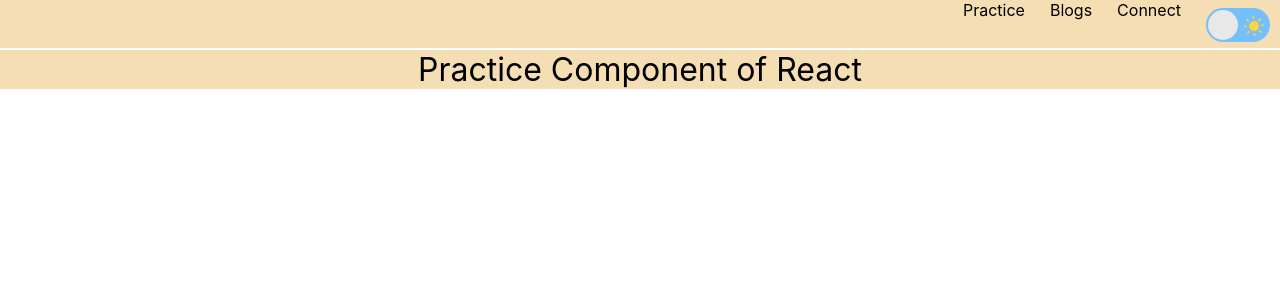
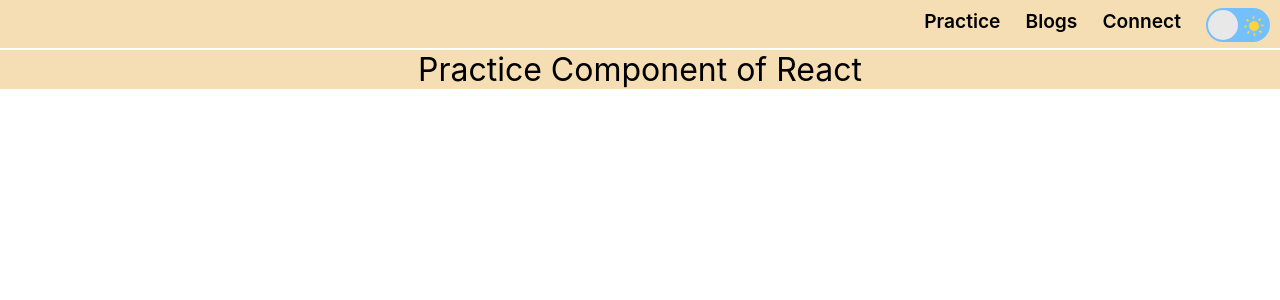
Before and after one commit to thejaduijin/React_Practice, a React (Create React App) app: page / in a window 1280 px wide. Shown: the top 300 px of the page. Built offline with nearby package versions, Linux system fonts and the light colour scheme.

Commit message:
theme mode completed

```diff
--- a/src/App.css
+++ b/src/App.css
@@ -11,6 +11,8 @@
 
 .Link {
   text-decoration: none;
+  font-size: larger;
+  font-weight: 600;
 }
 
 .DarkMode {
@@ -35,7 +37,6 @@
   height: 40vmin;
   pointer-events: none;
 }
-
 
 
 @media (prefers-reduced-motion: no-preference) {
--- a/src/components/Header/Header.css
+++ b/src/components/Header/Header.css
@@ -4,19 +4,10 @@
     border-bottom: 2px solid white;
 }
 
-/* .DarkMode {
-    background-color: black;
-    color: white;
-}
-
-.LightMode {
-    background-color: wheat;
-    color: black;
-} */
-
 nav {
     display: flex;
     justify-content: flex-end;
     gap: 25px;
     margin-right: 10px;
+    align-items: center;
 }
```
